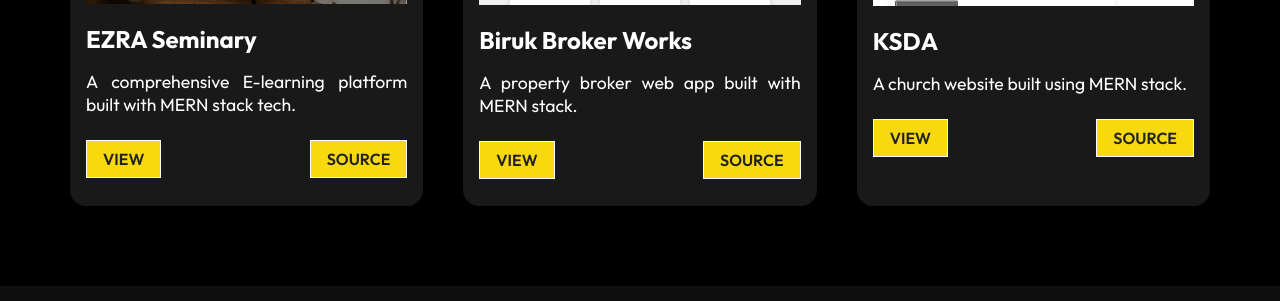
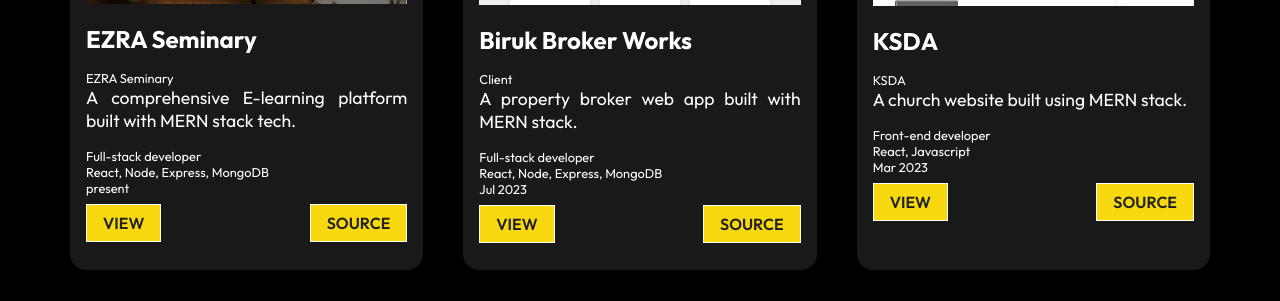
Before and after one commit to yeabtsega45/My-Portfolio, a React (Create React App) app: page /experience in a window 1280 px wide. Shown: the part 788-1089 px from the top of the page. Built offline with nearby package versions, Linux system fonts and the light colour scheme.

Commit message:
update Experience page

```diff
--- a/src/Components/ExperienceData.js
+++ b/src/Components/ExperienceData.js
@@ -6,21 +6,33 @@ const ExperienceData = [
   {
     imgsrc: pro3,
     title: "EZRA Seminary",
+    company: "EZRA Seminary",
     text: "A comprehensive E-learning platform built with MERN stack tech.",
+    role: "Full-stack developer",
+    skills: "React, Node, Express, MongoDB",
+    date: "present",
     view: "https://ezraseminary.org/",
     source: "https://github.com/EzraSeminary?tab=repositories",
   },
   {
     imgsrc: pro1,
     title: "Biruk Broker Works",
+    company: "Client",
     text: "A property broker web app built with MERN stack.",
+    role: "Full-stack developer",
+    skills: "React, Node, Express, MongoDB",
+    date: "Jul 2023",
     view: "https://property-brokers.onrender.com/",
     source: "https://github.com/yeabtsega45/Biruk-Broker-Works",
   },
   {
     imgsrc: pro2,
     title: "KSDA",
+    company: "KSDA",
     text: "A church website built using MERN stack.",
+    role: "Front-end developer",
+    skills: "React, Javascript",
+    date: "Mar 2023",
     view: "https://official-ksda-church.netlify.app/",
     source: "https://github.com/yeabtsega45/KSDA",
   },
--- a/src/Components/ExperienceMap.js
+++ b/src/Components/ExperienceMap.js
@@ -14,7 +14,11 @@ function ExperienceMap() {
               key={ind}
               imgsrc={val.imgsrc}
               title={val.title}
+              company={val.company}
               text={val.text}
+              role={val.role}
+              skills={val.skills}
+              date={val.date}
               view={val.view}
               source={val.source}
             />
--- a/src/Components/WorkCard.css
+++ b/src/Components/WorkCard.css
@@ -28,10 +28,19 @@
     color: white;
     padding: 1rem 0;
 }
+.pro-details {
+    display: flex;
+    flex-direction: column;
+}
 .pro-details p {
     padding-bottom: 1rem;
     font-size: 1.1rem;
     text-align: justify;
+}
+.pro-details span {
+    font-size: 0.8rem;
+    text-align: justify;
+    color: white;
 }
 .pro-btns {
     display: flex;
--- a/src/Components/WorkCard.js
+++ b/src/Components/WorkCard.js
@@ -8,7 +8,11 @@ function WorkCard(props) {
       <img src={props.imgsrc} alt="project-img" />
       <h2 className="project-title">{props.title}</h2>
       <div className="pro-details">
+        <span>{props.company}</span>
         <p>{props.text}</p>
+        <span>{props.role}</span>
+        <span>{props.skills}</span>
+        <span>{props.date}</span>
         <div className="pro-btns">
           <NavLink to={props.view} className="btn">
             View
```
